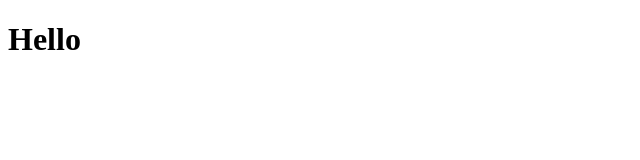
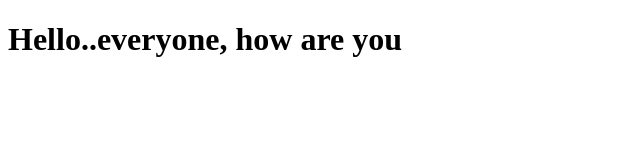
Before and after one commit to ARUN-MOHAN-USHA/Date-with-Git-sample, a plain HTML site: page index.html in a window 1280 px wide. Shown: the whole page, without its empty margins (0-640 px from the left). Drawn offline with Linux system fonts and the light colour scheme.

Commit message:
Initial commit-2

```diff
--- a/index.html
+++ b/index.html
@@ -6,6 +6,6 @@
     <title>Document</title>
 </head>
 <body>
-    <h1>Hello</h1>
+    <h1>Hello..everyone, how are you</h1>
 </body>
 </html>
```
